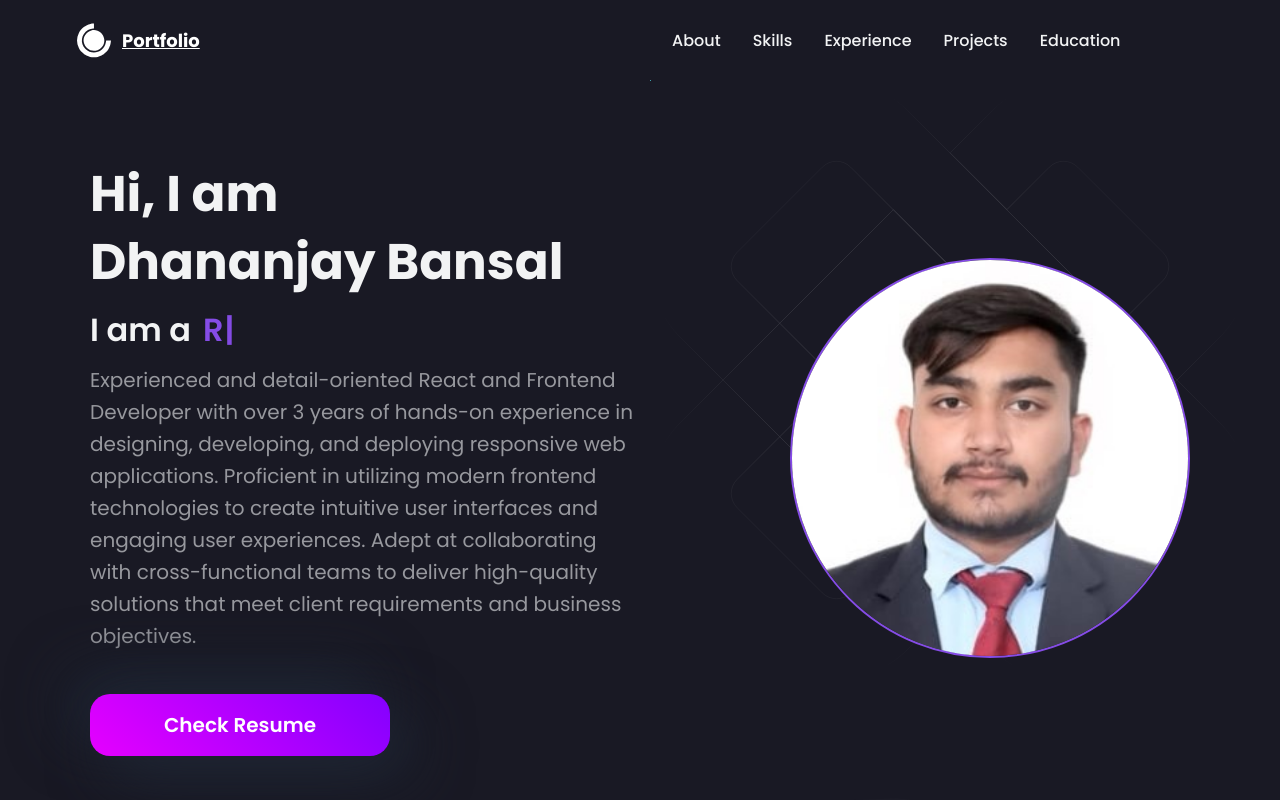
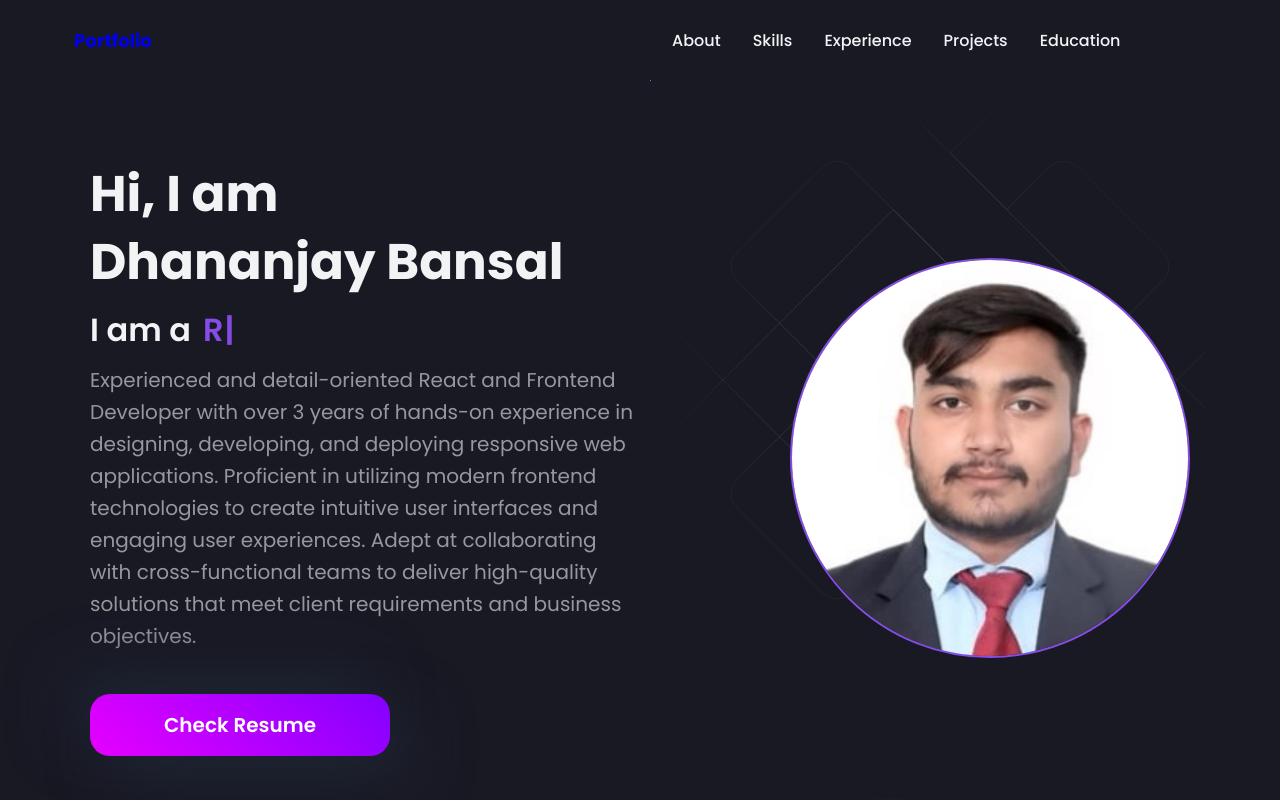
Before and after one commit to dhananjay084/portfolio, a React (Create React App) app: page / in a window 1280 px wide. Shown: the top 800 px of the page. Built offline with nearby package versions, Linux system fonts and the light colour scheme.

Commit message:
first commit

```diff
--- a/src/components/Navbar/index.js
+++ b/src/components/Navbar/index.js
@@ -12,9 +12,11 @@ const Navbar = () => {
     <Nav>
       <NavbarContainer>
         <NavLogo to='/'>
-          <a href="#" style={{ display: "flex", alignItems: "center", color: "white", marginBottom: '20;', cursor: 'pointer' }}>
-            <DiCssdeck size="3rem" /> <Span>Portfolio</Span>
-          </a>
+          {/* <a href="#" style={{ display: "flex", alignItems: "center", color: "white", marginBottom: '20;', cursor: 'pointer' }}>
+            <DiCssdeck size="3rem" />
+
+          </a> */}
+          <Span>Portfolio</Span>
         </NavLogo>
         <MobileIcon>
           <FaBars onClick={() => {
```
